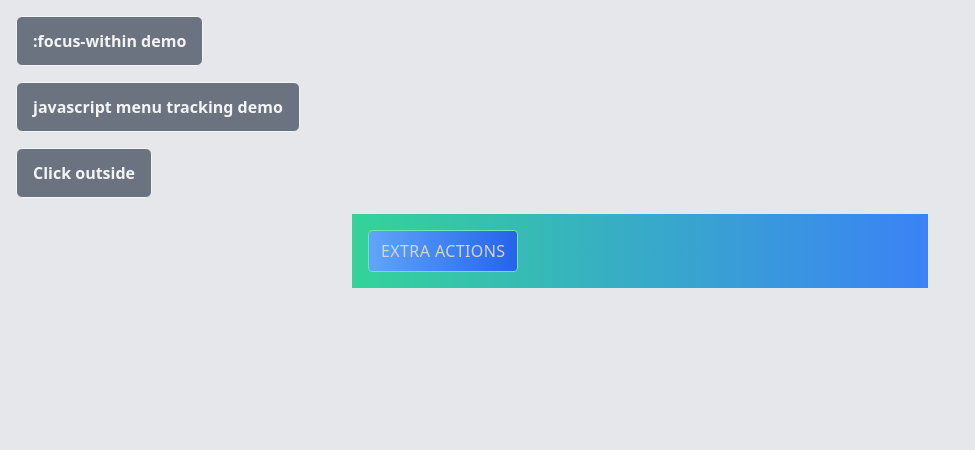
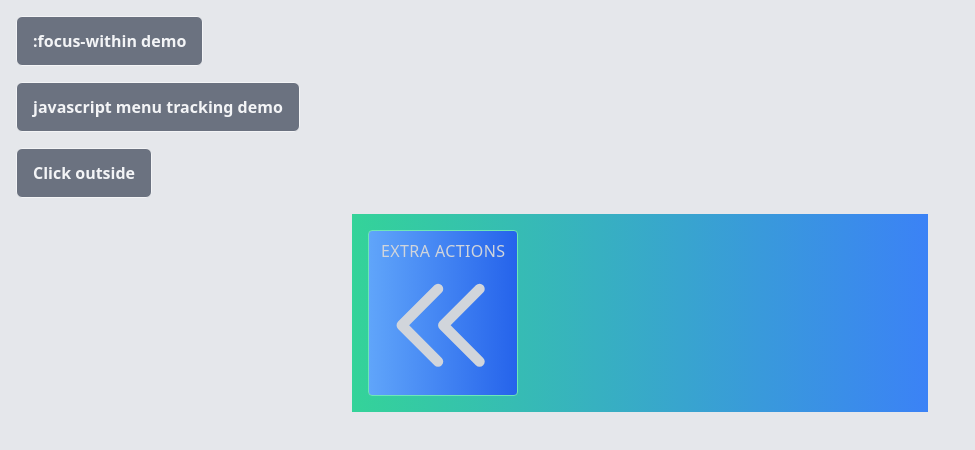
Before and after one commit to maxzz/react-focus-within-menus, a React (Vite) app: page / in a window 1280 px wide. Shown: the top 450 px of the page, without its empty margins (0-975 px from the left). Built offline with nearby package versions, Linux system fonts and the light colour scheme.

Commit message:
Feature: add show/hide button chevron

```diff
--- a/src/components/ClickOutside.tsx
+++ b/src/components/ClickOutside.tsx
@@ -49,6 +49,16 @@ function ClickOutside() {
                 aria-controls='nav-content'
             >
                 Extra actions
+                <div className="">
+                    {!isOpen ?
+                    (<svg fill="none" viewBox="0 0 24 24" stroke="currentColor">
+                        <path strokeLinecap="round" strokeLinejoin="round" strokeWidth={2} d="M11 19l-7-7 7-7m8 14l-7-7 7-7" />
+                    </svg>) :
+                    (<svg fill="none" viewBox="0 0 24 24" stroke="currentColor">
+                        <path strokeLinecap="round" strokeLinejoin="round" strokeWidth={2} d="M13 5l7 7-7 7M5 5l7 7-7 7" />
+                    </svg>)
+                    }
+                </div>
             </button>
             {/* nav-content */}
             <div className={`${!isOpen ? 'hidden' : ''}`} aria-hidden={!isOpen} aria-labelledby='nav-toggle'>
@@ -74,9 +84,12 @@ function ClickOutsideDemo() {
     return (
         <div className="pt-4">
             <h1>
-                <button className="ml-4 px-4 py-3 font-bold text-gray-100 bg-gray-500 hover:bg-gray-600 focus:outline-none border border-gray-100 rounded-md"
+                <button
+                    className="ml-4 px-4 py-3 font-bold text-gray-100 bg-gray-500 hover:bg-gray-600 focus:outline-none border border-gray-100 rounded-md"
                     onClick={() => setVisible(!visible)}
-                >Click outside</button>
+                >
+                    Click outside
+                </button>
             </h1>
 
             {visible && <ClickOutside />}
```
